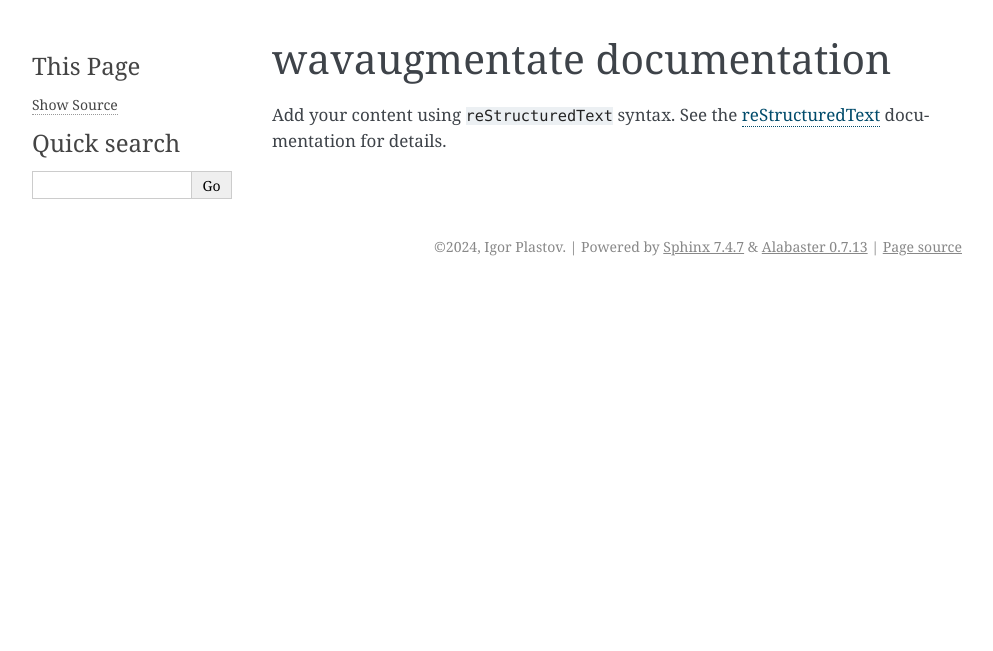
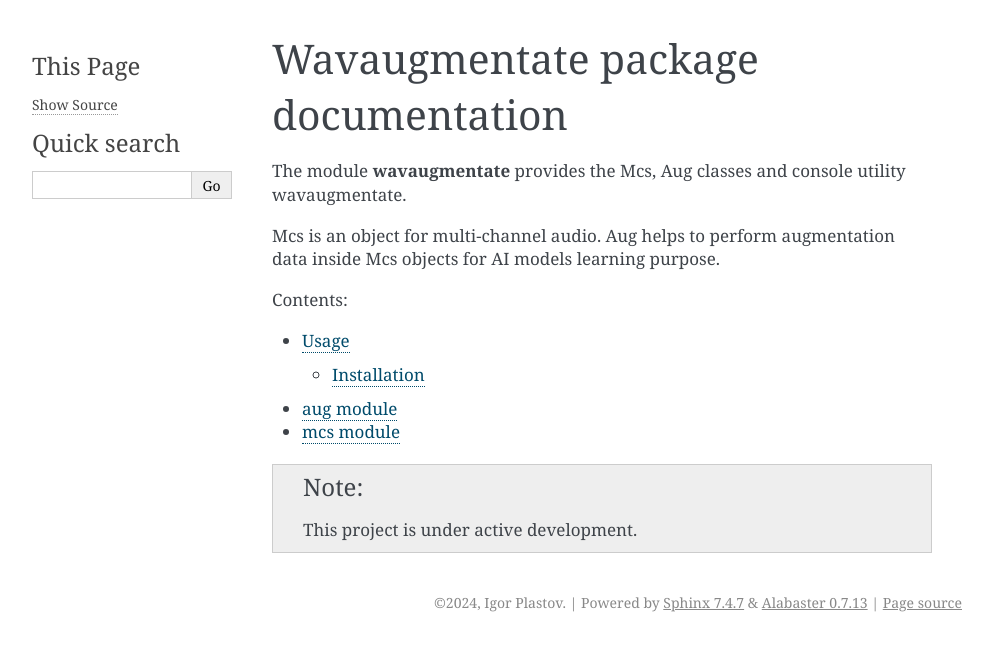
Before and after one commit to chetverovod/wavaugmentate, a Sphinx documentation site: the page built from docs/index.rst, in a window 1280 px wide. Shown: the top 651 px of the page, without its empty margins (148-1141 px from the left). Built offline with Sphinx 7.4.7, drawn with Linux system fonts in a browser that asks for light colours; pages that are not in the unit, such as notebooks, are missing from menus.

Commit message:
Update docs.

```diff
--- a/docs/conf.py
+++ b/docs/conf.py
@@ -32,4 +32,5 @@ extensions = ['sphinx.ext.napoleon',  'sphinx.ext.autodoc']
 
 import os
 import sys
-sys.path.append(os.path.abspath('../src/wavaugmentate'))
+sys.path.insert(0,os.path.abspath('../src/wavaugmentate'))
+#sys.path.insert(0, os.path.abspath('../src'))
--- a/docs/index.rst
+++ b/docs/index.rst
@@ -3,15 +3,21 @@
    You can adapt this file completely to your liking, but it should at least
    contain the root `toctree` directive.
 
-wavaugmentate documentation
-===========================
+Wavaugmentate package documentation
+===================================
+The module **wavaugmentate** provides the Mcs, Aug classes and console utility wavaugmentate.
 
-Add your content using ``reStructuredText`` syntax. See the
-`reStructuredText <https://www.sphinx-doc.org/en/master/usage/restructuredtext/index.html>`_
-documentation for details.
+Mcs is an object for  multi-channel audio.
+Aug helps to perform augmentation data inside Mcs objects for AI models learning purpose.
 
 
 .. toctree::
+   /source/usage.rst
+   /source/aug.rst
+   /source/mcs.rst
    /source/modules.rst
    :maxdepth: 2
    :caption: Contents:
+
+.. note::
+   This project is under active development.
--- /dev/null
+++ b/docs/source/aug.rst
@@ -0,0 +1,5 @@
+aug module
+==========
+
+.. automodule:: aug
+   :members:
--- /dev/null
+++ b/docs/source/mcs.rst
@@ -0,0 +1,4 @@
+mcs module
+=============
+.. automodule:: mcs
+   :members:
```
Also changed, not shown: README.md (+2 -0 lines), docs/source/usage.rst (added, +11 -0 lines), docs/source/wavaugmentate_pckg.rst (added, +37 -0 lines), docs/source/wavaugmentate.rst (added), 11 other files.
